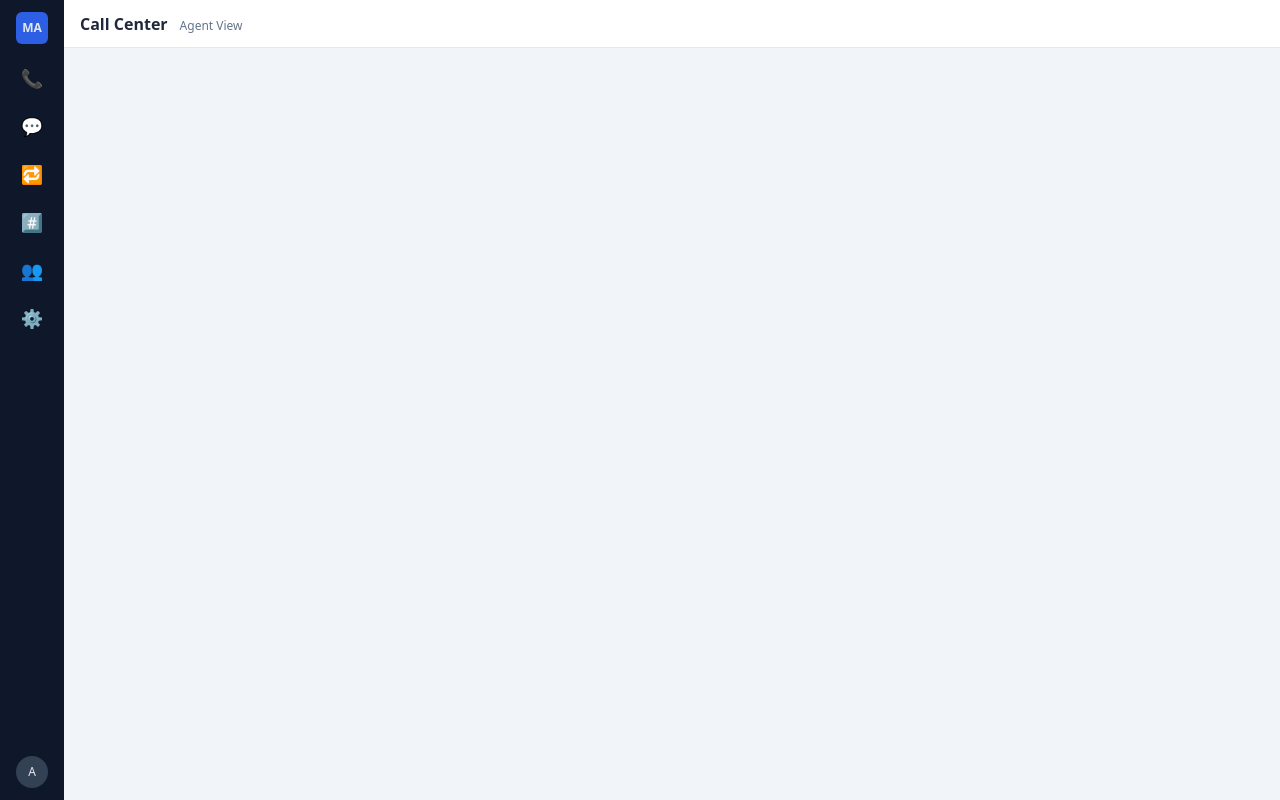
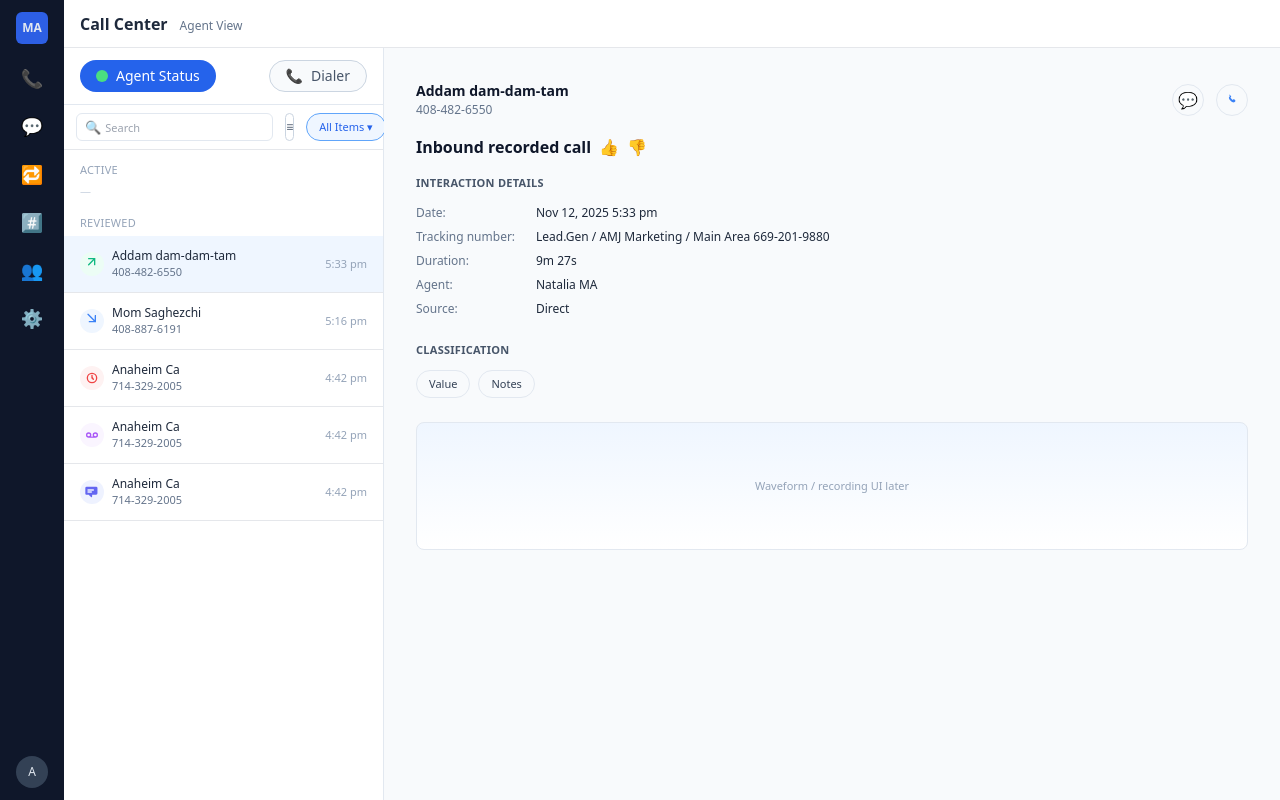
Before and after one commit to masterappliance/callcenter-ui, a React (Vite) app: page /lead-center in a window 1280 px wide. Built offline with nearby package versions, Linux system fonts and the light colour scheme.

Commit message:
Update App.jsx

```diff
--- a/src/App.jsx
+++ b/src/App.jsx
@@ -8,8 +8,11 @@ export default function App() {
   return (
     <AppShell>
       <Routes>
-        {/* Default: open dialer (with left panel) */}
-        <Route path="/" element={<Navigate to="/dialer" replace />} />
+        {/* Default: open lead center */}
+ <Route path="/" element={<Navigate to="/lead-center" replace />} />
+
+         <Route path="/lead-center" element={<CallsLayout />} />
+
 
         {/* Calls history / details view (if you open it directly) */}
         <Route path="/calls" element={<CallsLayout />} />
```
